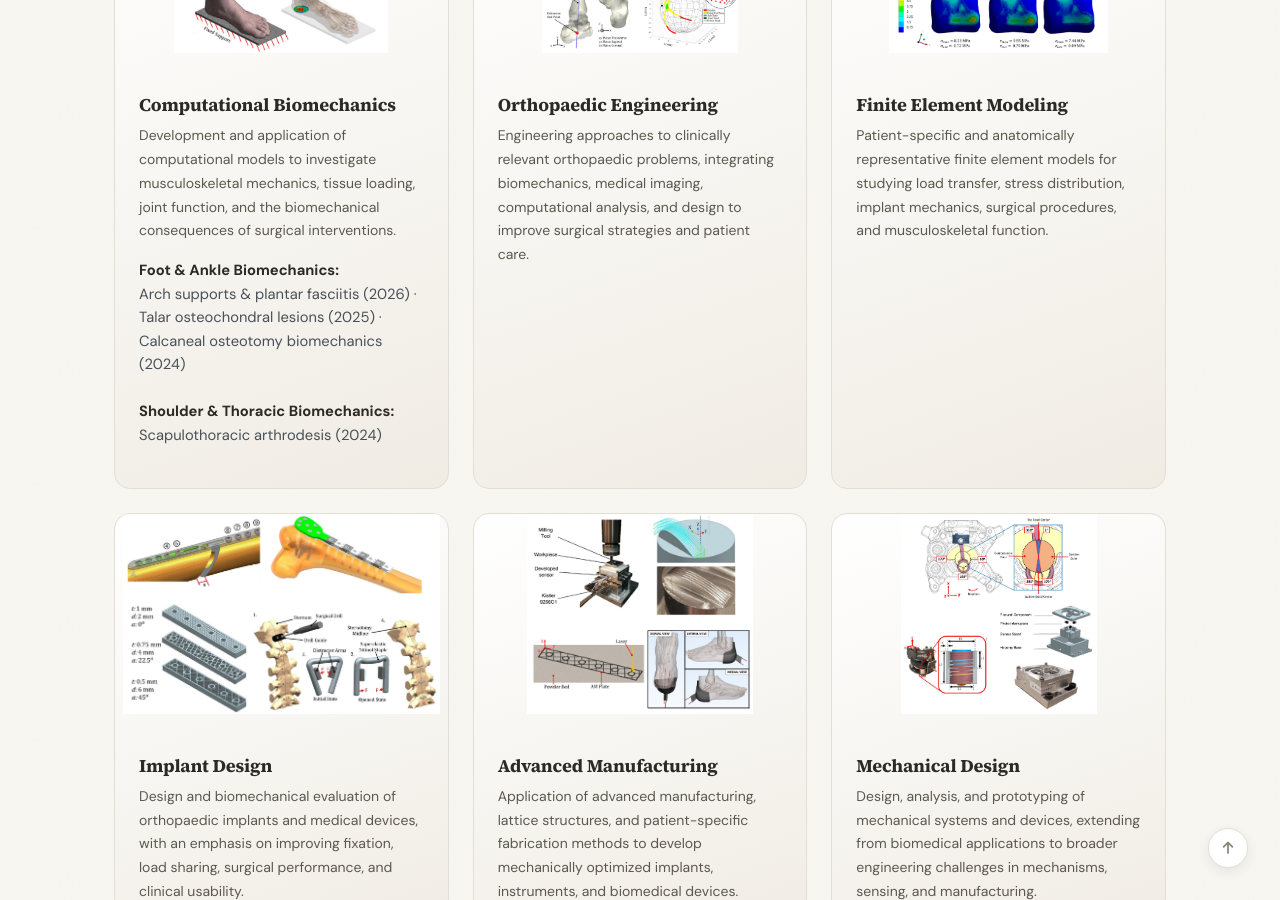
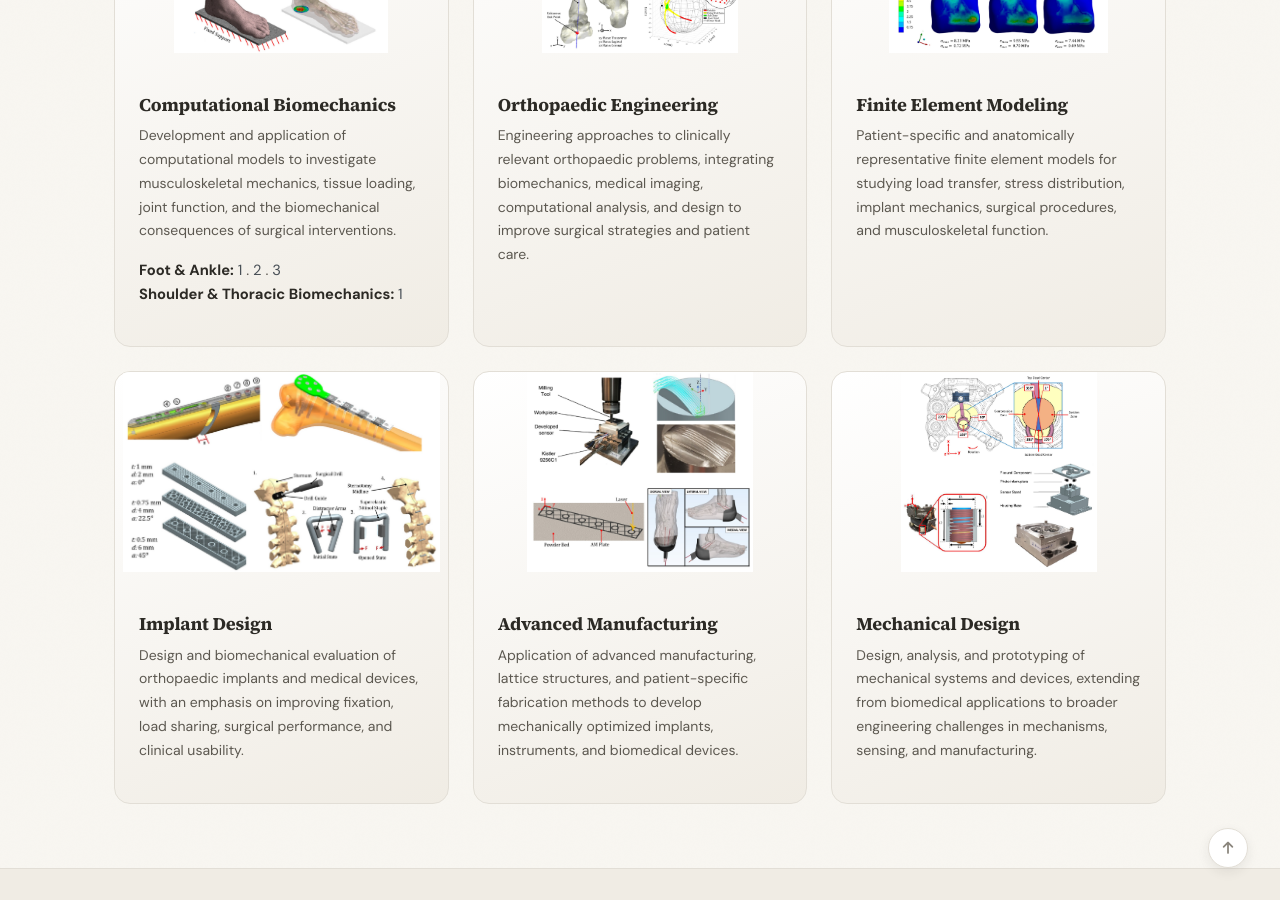
Before and after one commit to osubasi25/osubasi25.github.io, a Jekyll site: the page built from _pages/research.md, in a window 1280 px wide and 900 px high, scrolled down 453 px. Built offline with Jekyll 4.4.1, drawn with Linux system fonts in a browser that asks for light colours; a style sheet for code colours, icons or effects is not loaded.

Commit message:
Update research.md

```diff
--- a/_pages/research.md
+++ b/_pages/research.md
@@ -18,21 +18,13 @@ OMER Lab applies mechanical engineering principles, computational methods, and a
 <p class="research-desc">Development and application of computational models to investigate musculoskeletal mechanics, tissue loading, joint function, and the biomechanical consequences of surgical interventions.</p>
   <div style="margin-top: 1rem; font-size: 0.92rem; line-height: 1.6;">
 
-<strong>Foot & Ankle Biomechanics:</strong><br>
-<a href="https://doi.org/10.1002/jeo2.70732" target="_blank" rel="noopener">
-Arch supports & plantar fasciitis (2026)
-</a> ·
-<a href="https://doi.org/10.5152/j.aott.2025.25444" target="_blank" rel="noopener">
-Talar osteochondral lesions (2025)
-</a> ·
-<a href="https://doi.org/10.1016/j.compbiomed.2024.107945" target="_blank" rel="noopener">
-Calcaneal osteotomy biomechanics (2024)
-</a>
-<br><br>
-<strong>Shoulder & Thoracic Biomechanics:</strong><br>
-<a href="https://doi.org/10.1002/jor.25771" target="_blank" rel="noopener">
-Scapulothoracic arthrodesis (2024)
-</a>
+<strong>Foot & Ankle:</strong>
+<a href="https://doi.org/10.1002/jeo2.70732" target="_blank" rel="noopener"> 1 </a> .
+<a href="https://doi.org/10.5152/j.aott.2025.25444" target="_blank" rel="noopener"> 2 </a> .
+<a href="https://doi.org/10.1016/j.compbiomed.2024.107945" target="_blank" rel="noopener"> 3 </a>
+<br>
+<strong>Shoulder & Thoracic Biomechanics:</strong>
+<a href="https://doi.org/10.1002/jor.25771" target="_blank" rel="noopener"> 1 </a>
 </div>
 </div>
 </div>
```
